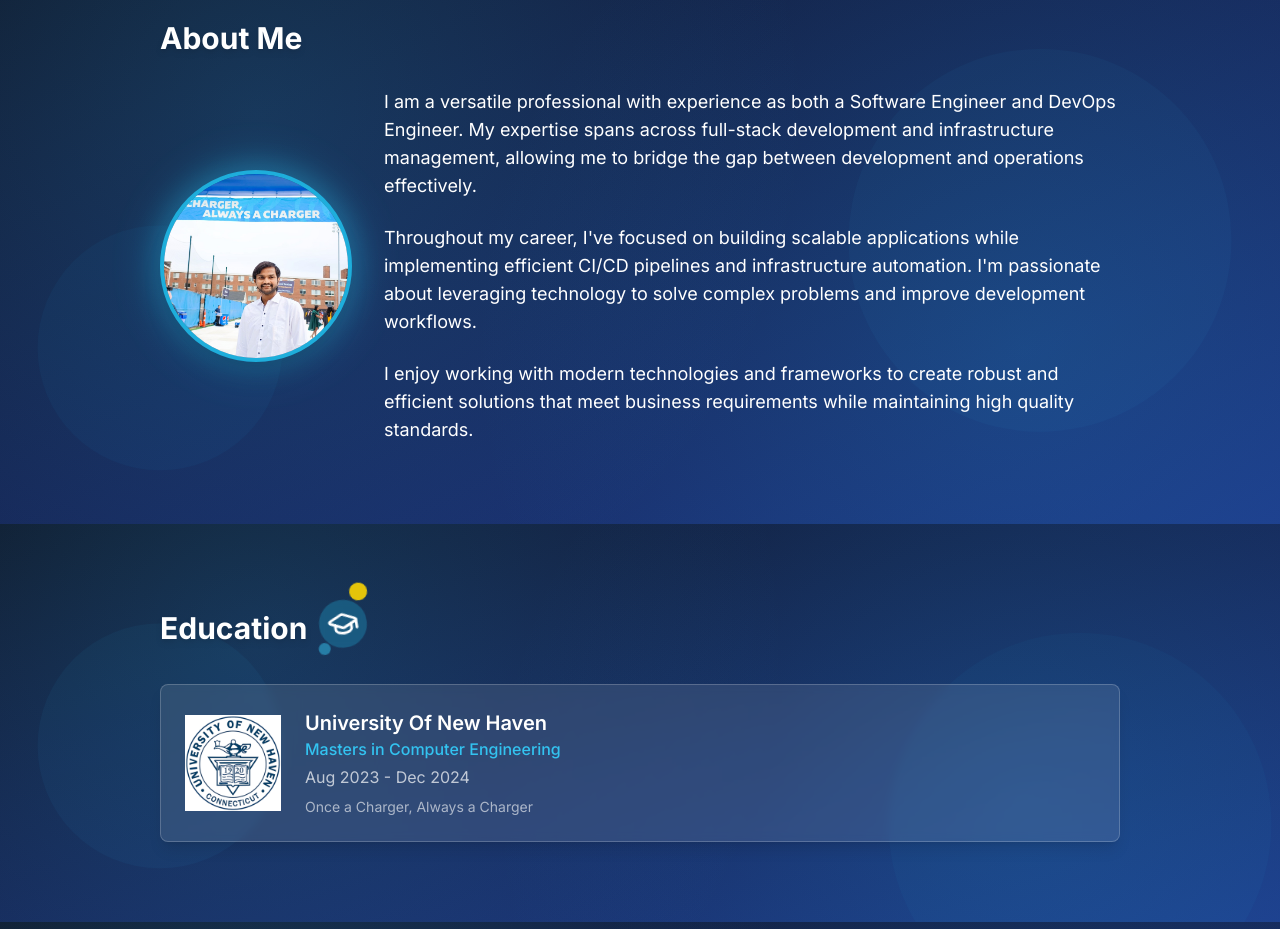
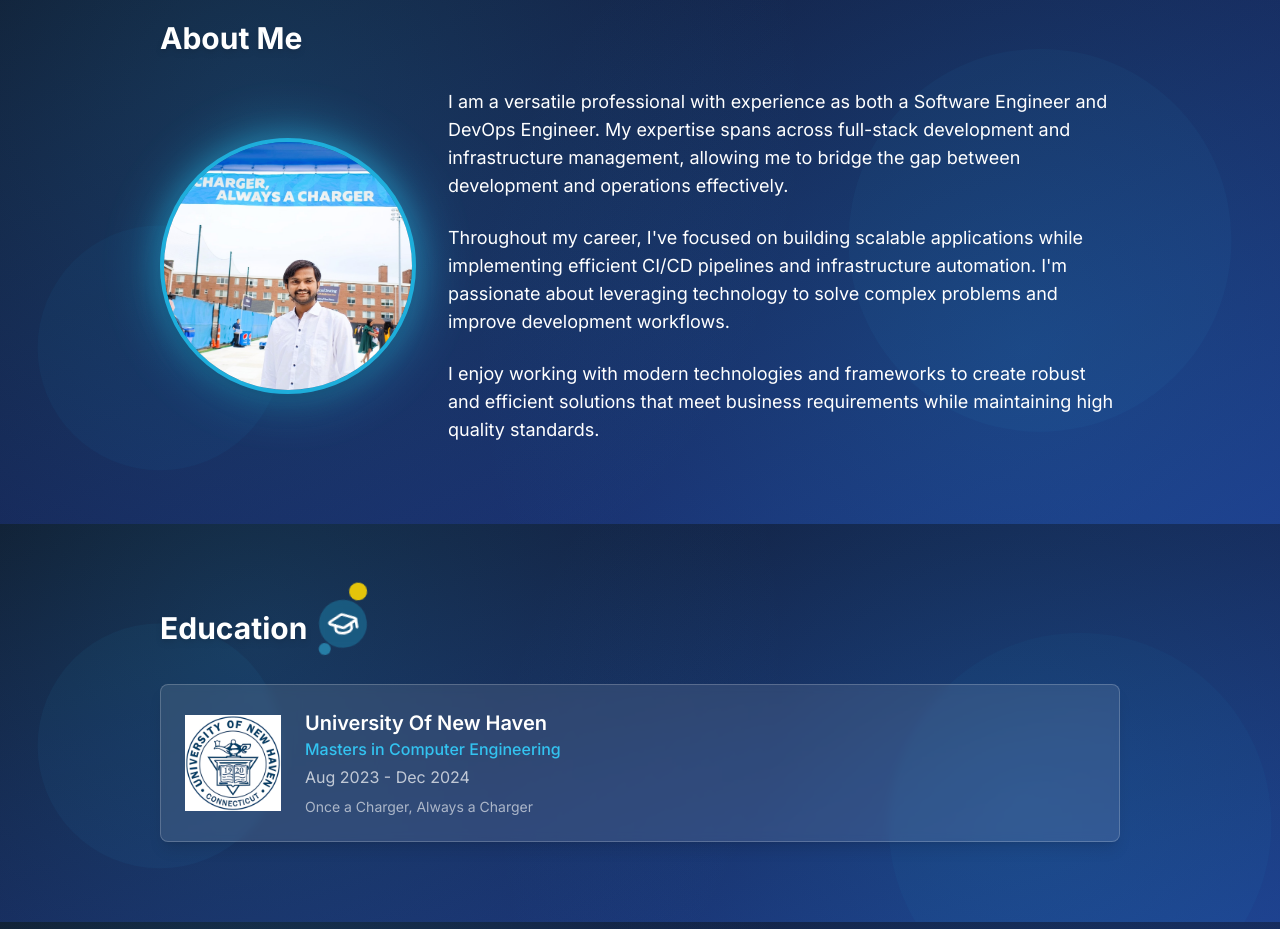
Before and after one commit to sai460/catchy-creative-corner, a React (Vite) app: page / in a window 1280 px wide. Shown: the part 780-1709 px from the top of the page. Built offline with nearby package versions, Linux system fonts and the light colour scheme.

Commit message:
Fix: Increase avatar image size
Adjust the size of the avatar image in the About section to improve visibility.

```diff
--- a/src/components/About.tsx
+++ b/src/components/About.tsx
@@ -64,19 +64,21 @@ export function About() {
                 transition={{ type: "spring", stiffness: 300 }}
                 className="relative z-10"
               >
-                <Avatar className="h-48 w-48 border-4 border-classicBlue shadow-xl overflow-hidden mx-auto">
+                {/* Increased the size of the Avatar from h-48 w-48 to h-64 w-64 */}
+                <Avatar className="h-64 w-64 border-4 border-classicBlue shadow-xl overflow-hidden mx-auto">
                   <AvatarImage
                     src="/lovable-uploads/5c08b9d2-5006-4ea4-b994-3dd994281d77.png"
                     alt="Venkata Sai Mohan Yedla"
                     className="object-cover object-center"
                   />
-                  <AvatarFallback className="text-2xl bg-turquoise text-white">VSM</AvatarFallback>
+                  <AvatarFallback className="text-3xl bg-turquoise text-white">VSM</AvatarFallback>
                 </Avatar>
               </motion.div>
+              {/* Enhanced glow effects for the larger image */}
               <motion.div
-                className="absolute -inset-1 bg-gradient-to-tr from-classicBlue to-turquoise rounded-full blur-md opacity-30"
+                className="absolute -inset-1 bg-gradient-to-tr from-classicBlue to-turquoise rounded-full blur-md opacity-40"
                 animate={{
-                  opacity: [0.2, 0.5, 0.2],
+                  opacity: [0.3, 0.6, 0.3],
                   scale: [1, 1.05, 1]
                 }}
                 transition={{
@@ -86,7 +88,7 @@ export function About() {
                 }}
               />
               <motion.div
-                className="absolute -inset-4 bg-gradient-to-br from-turquoise/20 to-classicBlue/20 rounded-full blur-lg"
+                className="absolute -inset-6 bg-gradient-to-br from-turquoise/20 to-classicBlue/20 rounded-full blur-lg"
                 animate={{
                   opacity: [0.3, 0.7, 0.3],
                   rotate: [0, 360],
```
